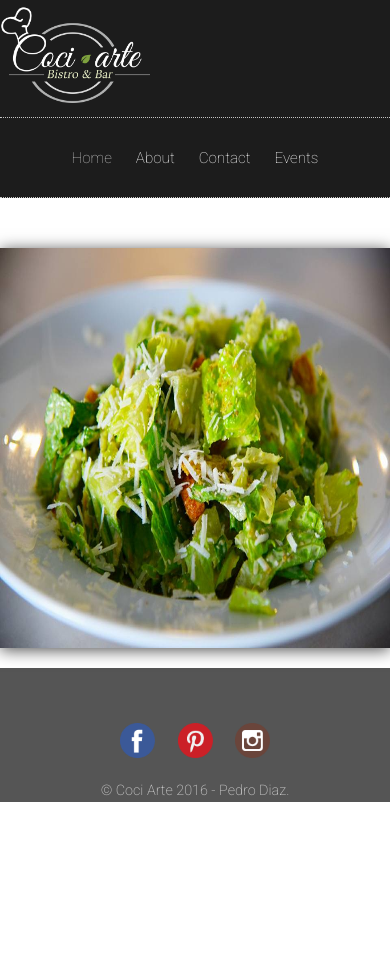
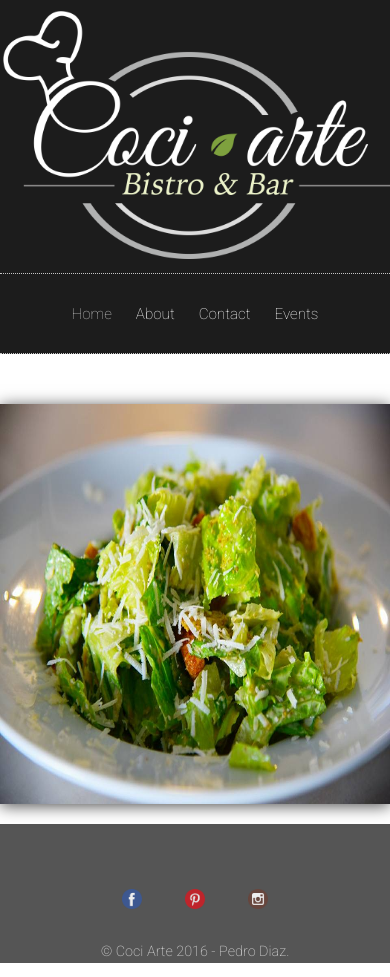
Before and after one commit to Pjdaze/coci-arte, a plain HTML site: page index.html in a window 390 px wide. Before the commit the page ends 844 px from the top, so only its background shows below. Drawn offline with nearby package versions, Linux system fonts and the light colour scheme.

Commit message:
more changes

```diff
--- a/css/liquid.css
+++ b/css/liquid.css
@@ -55,12 +55,7 @@ border-bottom: 1px dotted #c4c4c4;
 }
 
 
-    #logo1 img {
 
-width: 150px;
-
-
-    }
 
 
 
--- a/css/style.css
+++ b/css/style.css
@@ -8,7 +8,7 @@ font-family: 'Roboto', sans-serif;
 }
 
 #wrapper {
-  max-width: 1050px;
+  max-width: 940px;
   margin: 0 auto;
   padding:  5%;
 
@@ -142,11 +142,11 @@ footer {
 }
 
 .social-icon {
-width: 35px;
-height: 35px;
+width: 20px;
+height: 20px;
 margin: 0 5px;
-padding: 5px;
-opacity: 0.5em;
+padding: 15px;
+opacity: 0.9;
 
 }
 
```
